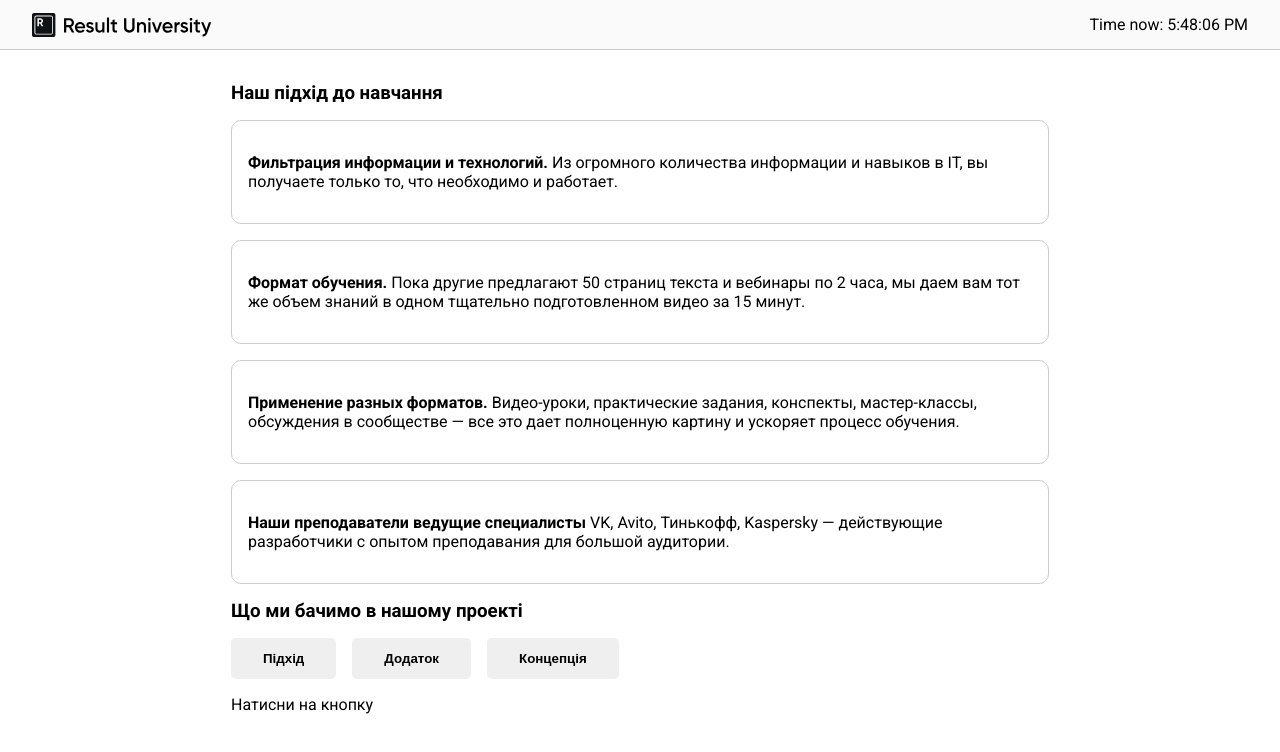
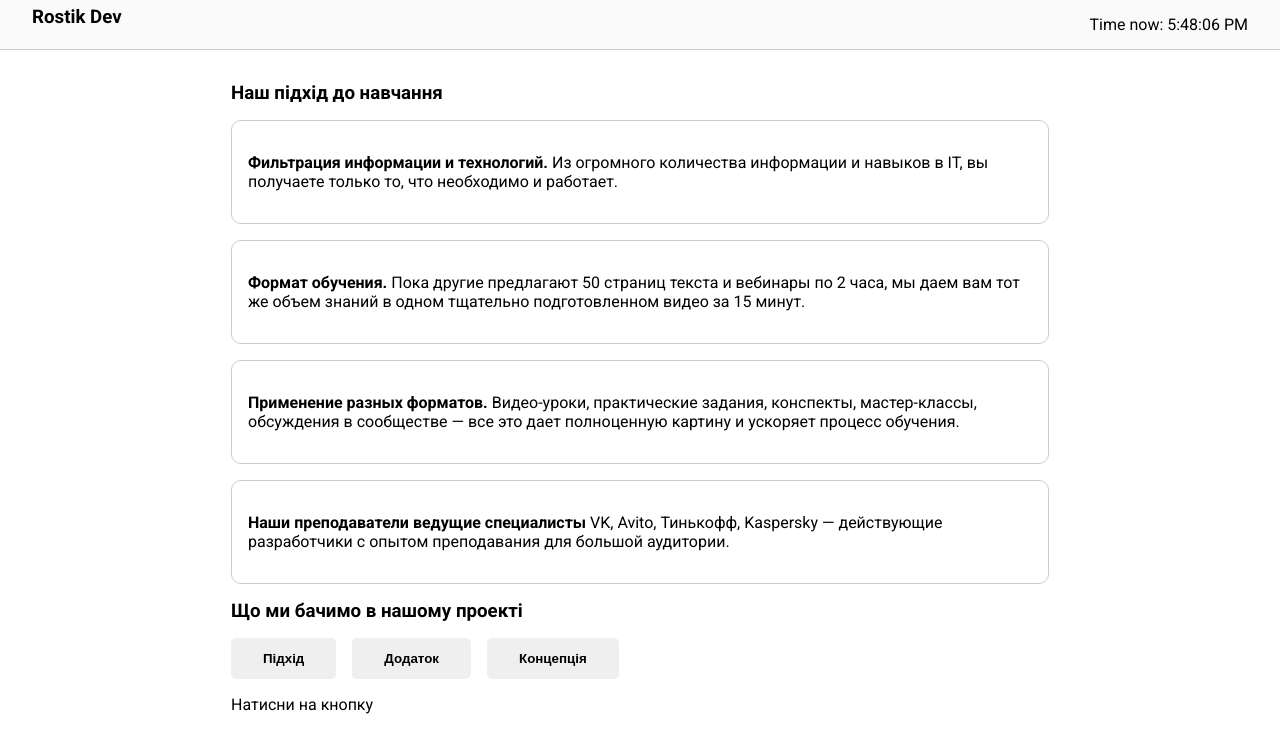
Before and after one commit to Rostilash/react-vito, a React (Vite) app in the folder 01-react-basic-start/: page / in a window 1280 px wide. Shown: the top 752 px of the page. Built offline with nearby package versions, Linux system fonts and the light colour scheme.

Commit message:
Interactive body text with array map

```diff
--- a/01-react-basic-start/src/App.jsx
+++ b/01-react-basic-start/src/App.jsx
@@ -20,10 +20,9 @@ export default function App() {
           <h3> Наш підхід до навчання </h3>
 
           <ul>
-            <WayToTeach title={ways[0].title} description={ways[0].description} />
-            <WayToTeach {...ways[1]} />
-            <WayToTeach {...ways[2]} />
-            <WayToTeach {...ways[3]} />
+            {ways.map((way) => (
+              <WayToTeach key={way.title} {...way} />
+            ))}
           </ul>
         </section>
         <section>
--- a/01-react-basic-start/src/components/Button/Button.jsx
+++ b/01-react-basic-start/src/components/Button/Button.jsx
@@ -1,6 +1,8 @@
 import "./Button.css";
 
 export default function Button({ children, onClick, isActive }) {
+  // let calsses = "button";
+  // if (isActive) classes += " acrive";
   return (
     <button className={isActive ? "button active" : "button"} onClick={onClick}>
       {children}
--- a/01-react-basic-start/src/components/Header.jsx
+++ b/01-react-basic-start/src/components/Header.jsx
@@ -1,4 +1,4 @@
-import logo from "/logo-name.svg";
+// import logo from "/logo-name.svg";
 import { useState } from "react";
 
 export default function Header() {
@@ -10,8 +10,8 @@ export default function Header() {
 
   return (
     <header>
-      <img src={logo} alt={name}></img>
-      {/* <h3> Rostik Dev</h3> */}
+      {/* <img src={logo} alt={name}></img> */}
+      <h3> Rostik Dev</h3>
       <span>Time now: {now.toLocaleTimeString()}</span>
     </header>
   );
```
